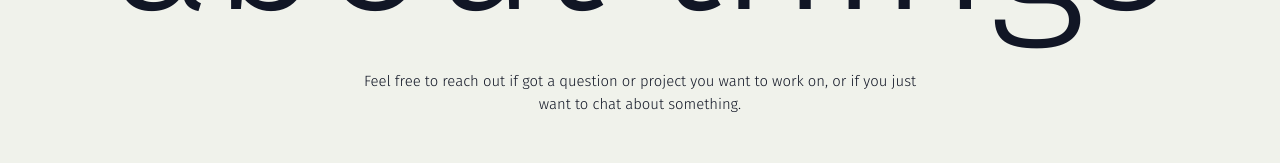
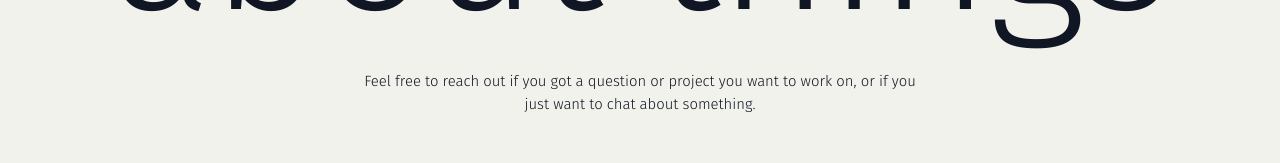
Before and after one commit to lukaszlukasiewicz/lukasiewicz.dev, a Next.js app: page /contact in a window 1280 px wide. Shown: the part 528-691 px from the top of the page. Built offline with nearby package versions, Linux system fonts and the light colour scheme.

Commit message:
fix typos/errors

```diff
--- a/pages/contact.tsx
+++ b/pages/contact.tsx
@@ -17,7 +17,7 @@ import useI18nContent from 'hooks/useI18nContent'
 const localeContent = {
   "en": {
     title: "Let's talk about things",
-    headerText: "Feel free to reach out if got a question or project you want to work on, or if you just want to chat about something."
+    headerText: "Feel free to reach out if you got a question or project you want to work on, or if you just want to chat about something."
   },
   "pl": {
     title: "Pogadajmy o rzeczach",
--- a/pages/index.tsx
+++ b/pages/index.tsx
@@ -14,7 +14,7 @@ import Link from 'next/link'
 const localeContent = {
   en: {
     title: "Hello :)",
-    headerText: <>World! Here you can <Link href="/about"><a data-cursor="link;var(--page-color);var(--page-background-color)"><span>get to know me</span></a></Link> a little or <Link href="/contact"><a data-cursor="mail;var(--page-color);var(--page-background-color)"><span>contact me</span></a></Link> if you want. You can also checkout the source code of this page on <a href="https://github.com/lukaszlukasiewicz/lukasiewicz.dev" data-cursor="GitHub;var(--page-color);var(--page-background-color)"><span>Github</span></a>. Issue reports and pull requests are welcome just be nice <FaRegKissWinkHeart /></>,
+    headerText: <>World! Here you can <Link href="/about"><a data-cursor="link;var(--page-color);var(--page-background-color)"><span>get to know me</span></a></Link> a little or <Link href="/contact"><a data-cursor="mail;var(--page-color);var(--page-background-color)"><span>contact me</span></a></Link> if you want. You can also checkout the source code of this page on <a href="https://github.com/lukaszlukasiewicz/lukasiewicz.dev" data-cursor="GitHub;var(--page-color);var(--page-background-color)"><span>Github</span></a>. Issue reports and pull requests are welcome, just be nice <FaRegKissWinkHeart /></>,
   },
   pl: {
     title: "Hello :)",
```
